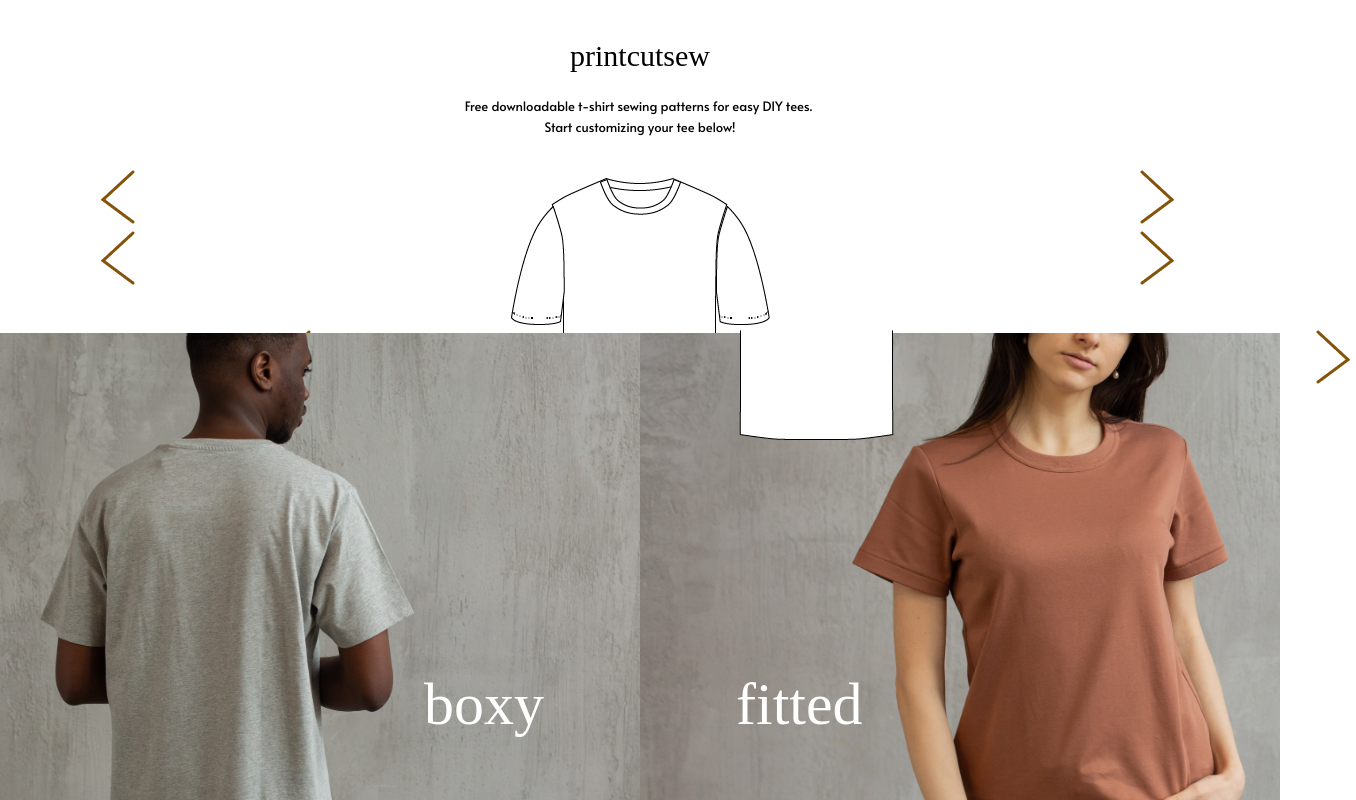
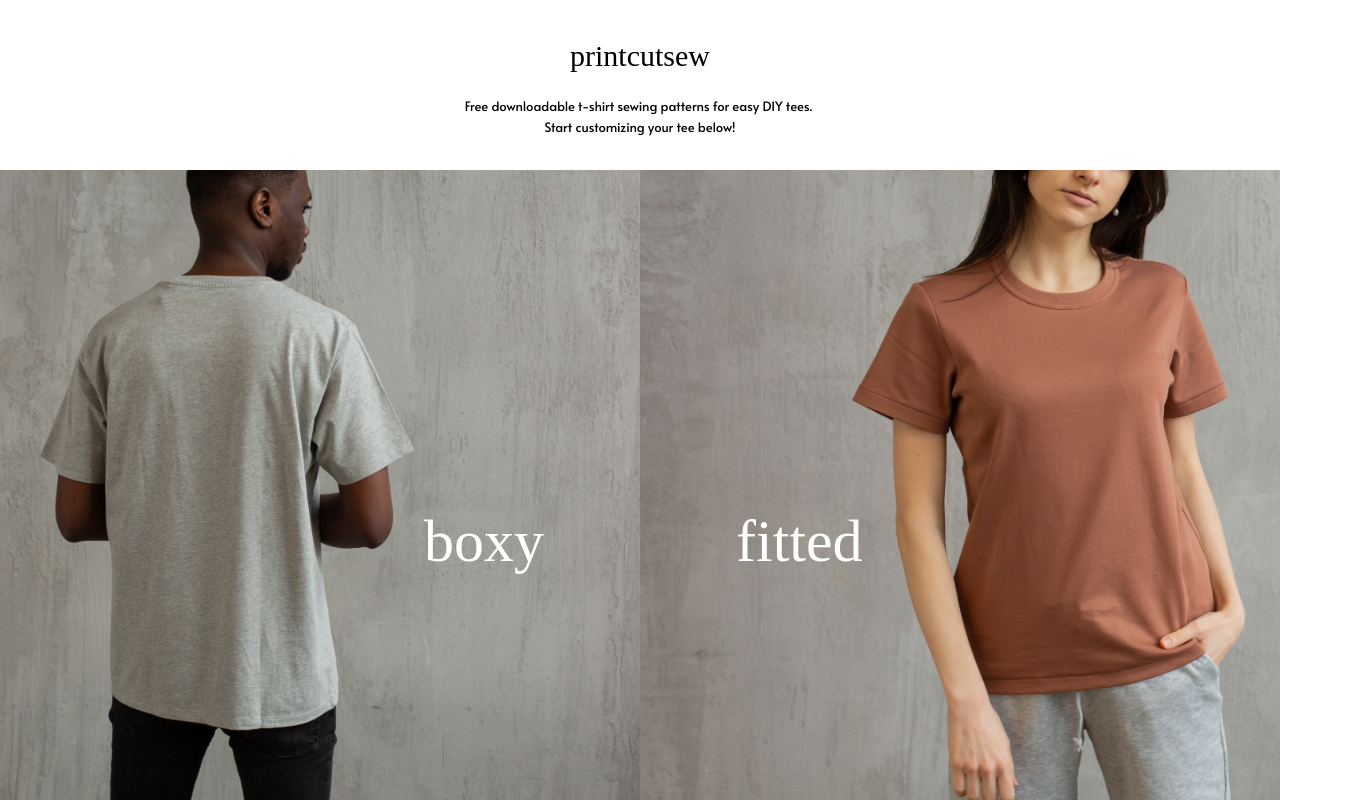
Before and after one commit to sarahhyy/printcutsew, a Vue app: page / in a window 1280 px wide. Shown: the top 800 px of the page, 1356 px wide, since content can reach past the window. Built offline with nearby package versions, Linux system fonts and the light colour scheme; a web font is replaced by a local one.

Commit message:
adjusted tee designer arrow positions and created linking from page to page

```diff
--- a/src/App.vue
+++ b/src/App.vue
@@ -37,22 +37,22 @@ export default {
     <Blurb :page-Index="pageNumber" />
   </div>
 
-  <div>
+  <div v-if="pageNumber == 0">
+    <BoxyFittedSelector @change-page-index="goToDesignPage()" />
+  </div>
+
+  <div v-if="pageNumber == 1">
     <TeeDesigner />
   </div>
 
-  <div>
-    <BoxyFittedSelector @change-page-index="goToDesignPage()" />
-  </div>
-
-  <div>
+  <div v-if="pageNumber == 5">
     <ContactPage />
   </div>
 </template>
 
 <style>
 @import "./assets/base.css";
-@import url('https://fonts.googleapis.com/css2?family=Alata&family=Inknut+Antiqua:wght@900&display=swap');
+@import url("https://fonts.googleapis.com/css2?family=Alata&family=Inknut+Antiqua:wght@900&display=swap");
 
 #app {
   margin: 0 auto;
@@ -76,31 +76,6 @@ export default {
   display: flex;
 }
 
-.designer {
-  margin: auto;
-  width: 1080px;
-  min-width: 1080px;
-  border: 5px black;
-  justify-content: space-between;
-}
-
-.arrow-col {
-  margin: 0;
-  width: 40px;
-}
-
-.neckline {
-  height: 110px;
-}
-
-.sleeve {
-  height: 350;
-}
-
-.body-length {
-  height: 300;
-}
-
 .halfcol {
   flex: 50%;
   float: left;
--- a/src/components/TeeDesigner.vue
+++ b/src/components/TeeDesigner.vue
@@ -4,13 +4,13 @@
   </div>
 
   <div class="row designer body">
-    <div class="arrow-col" @click="changeBodyMinus()">
+    <div class="body-arrow-col" @click="changeBodyMinus()">
       <img src="/src/assets/images/icons/arrowleft.png" />
     </div>
-    <div>
+    <div class="body-image">
       <img class="layer-design" :src="looseBodyAssets[looseBodyNum]" />
     </div>
-    <div class="arrow-col" @click="changeBodyPlus">
+    <div class="body-arrow-col" @click="changeBodyPlus">
       <img src="/src/assets/images/icons/arrowright.png" />
     </div>
   </div>
@@ -28,13 +28,13 @@
   </div>
 
   <div class="row designer">
-    <div class="arrow-col" @click="changeSleeveMinus()">
+    <div class="sleeve-arrow-col" @click="changeSleeveMinus()">
       <img src="/src/assets/images/icons/arrowleft.png" />
     </div>
     <div>
       <img class="layer-design sleeve" :src="looseSleeveAssets[looseSleeveNum]" />
     </div>
-    <div class="arrow-col" @click="changeSleevePlus">
+    <div class="sleeve-arrow-col" @click="changeSleevePlus">
       <img src="/src/assets/images/icons/arrowright.png" />
     </div>
   </div>
@@ -129,6 +129,7 @@ div {
 
 .layer-design {
   z-index: 10;
+  align-self: top;
 }
 
 .neckline {
@@ -140,10 +141,27 @@ div {
   margin-top: -26px;
 }
 
+.sleeve-arrow-col {
+  margin-top: 40px;
+  margin-left: 0;
+  margin-right: 0;
+  width: 40px;
+}
+
+.body-arrow-col {
+  margin-top: 40px;
+  margin-left: 0;
+  margin-right: 0;
+  width: 40px;
+}
+
 .body {
   position: absolute;
   top: 160px;
-  height: 300;
-  left: 21.6%;
+  left: 21.85%;
+}
+
+.body-image {
+  margin: 0;
 }
 </style>
```
